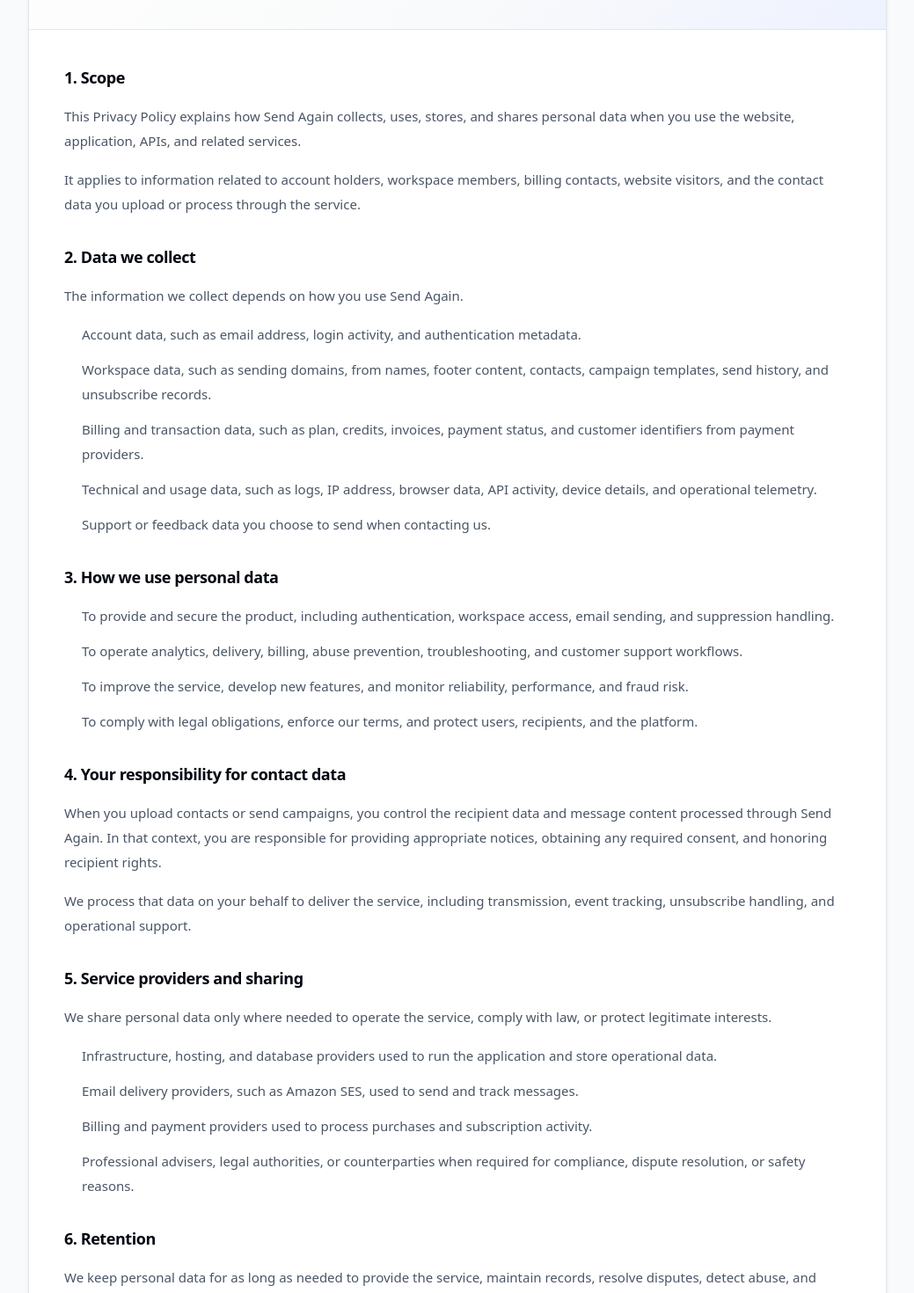
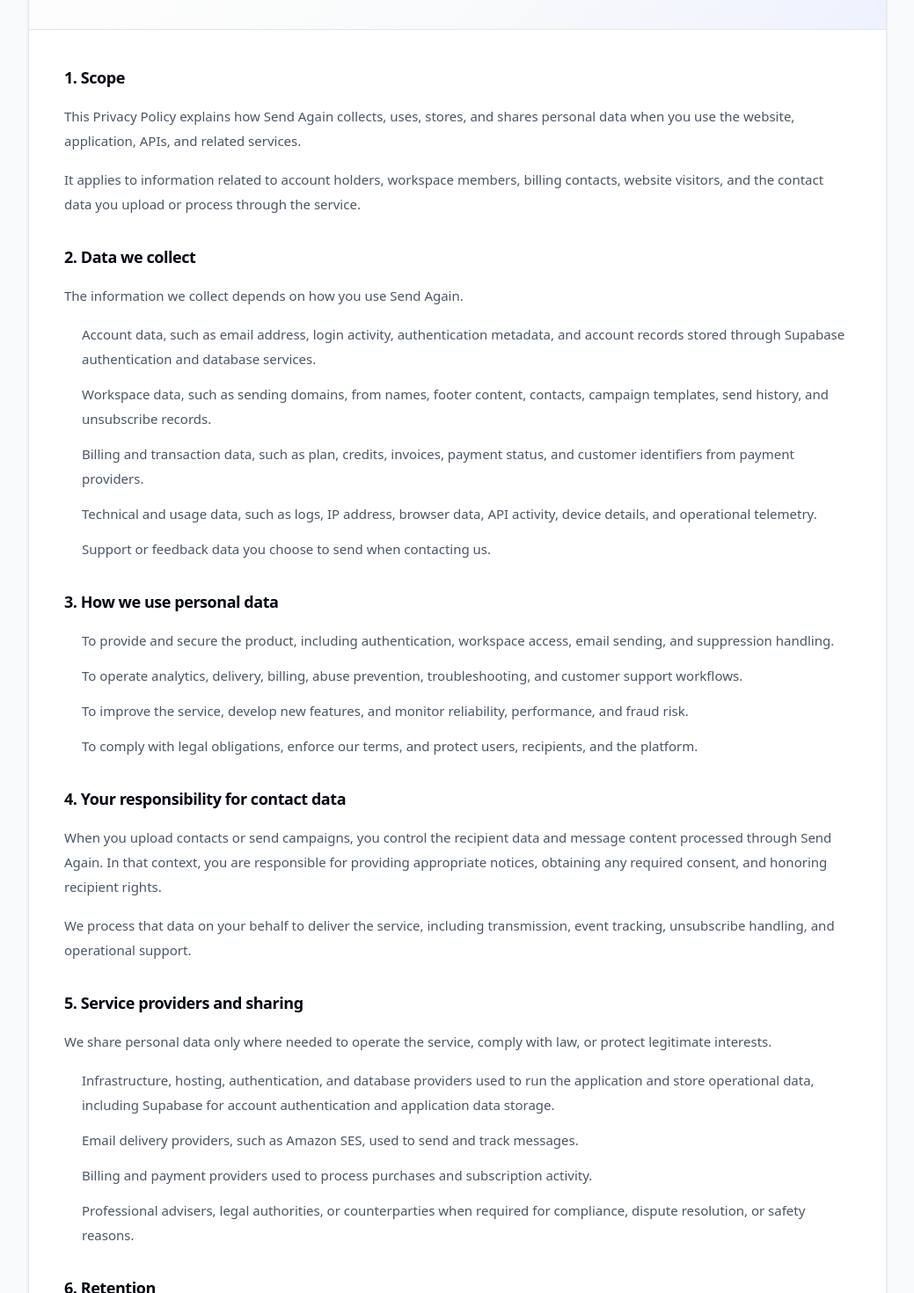
Before and after one commit to guillaumegay13/send-again, a Next.js app: page /privacy-policy in a window 1280 px wide. Shown: the part 343-1813 px from the top of the page at 88% size, without its empty margins (120-1159 px from the left). Built offline with nearby package versions, Linux system fonts and the light colour scheme.

Commit message:
Add policies and footer

```diff
--- a/src/app/privacy-policy/page.tsx
+++ b/src/app/privacy-policy/page.tsx
@@ -24,7 +24,7 @@
     title: "2. Data we collect",
     paragraphs: ["The information we collect depends on how you use Send Again."],
     bullets: [
-      "Account data, such as email address, login activity, and authentication metadata.",
+      "Account data, such as email address, login activity, authentication metadata, and account records stored through Supabase authentication and database services.",
       "Workspace data, such as sending domains, from names, footer content, contacts, campaign templates, send history, and unsubscribe records.",
       "Billing and transaction data, such as plan, credits, invoices, payment status, and customer identifiers from payment providers.",
       "Technical and usage data, such as logs, IP address, browser data, API activity, device details, and operational telemetry.",
@@ -53,7 +53,7 @@
       "We share personal data only where needed to operate the service, comply with law, or protect legitimate interests.",
     ],
     bullets: [
-      "Infrastructure, hosting, and database providers used to run the application and store operational data.",
+      "Infrastructure, hosting, authentication, and database providers used to run the application and store operational data, including Supabase for account authentication and application data storage.",
       "Email delivery providers, such as Amazon SES, used to send and track messages.",
       "Billing and payment providers used to process purchases and subscription activity.",
       "Professional advisers, legal authorities, or counterparties when required for compliance, dispute resolution, or safety reasons.",
```
